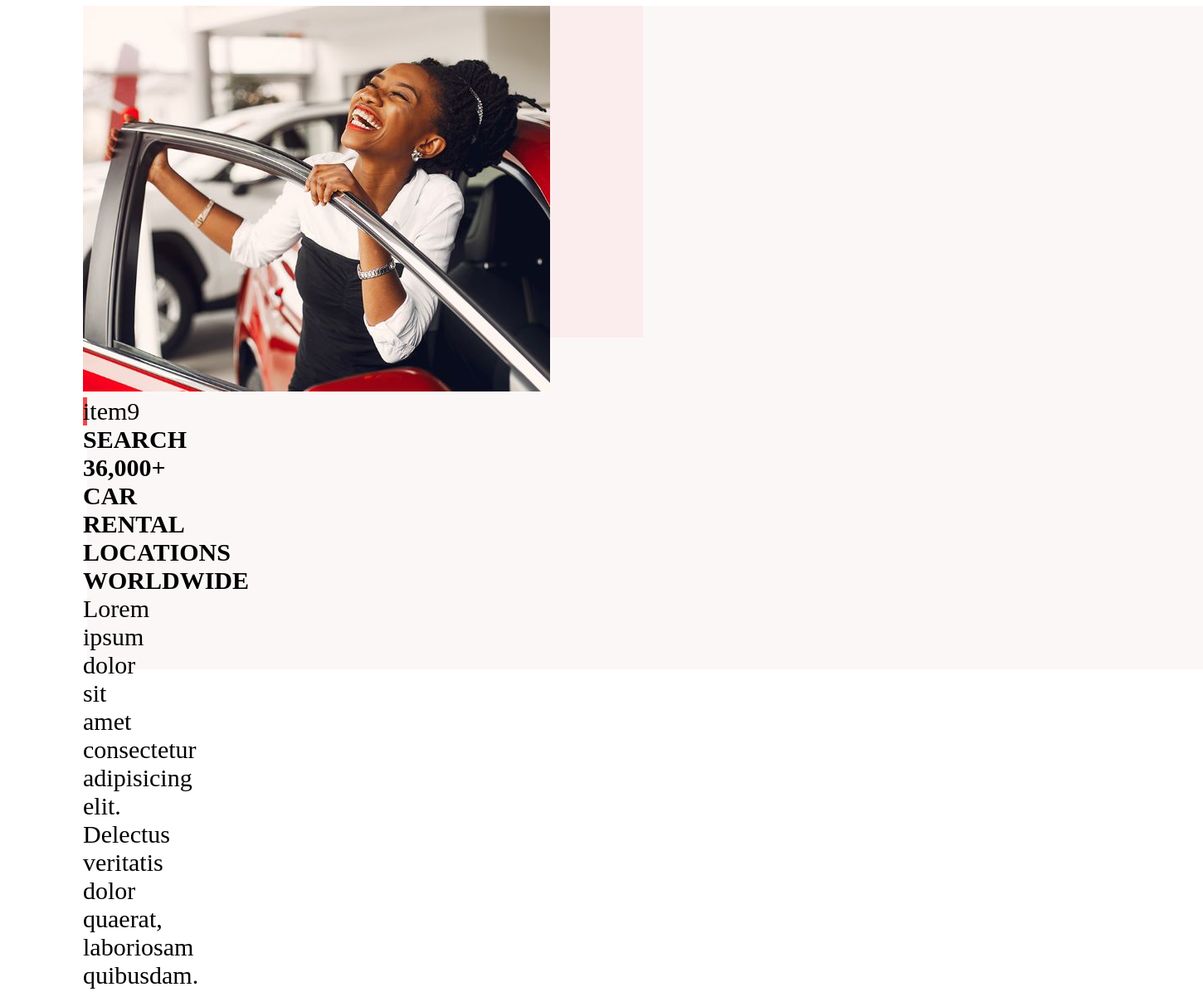
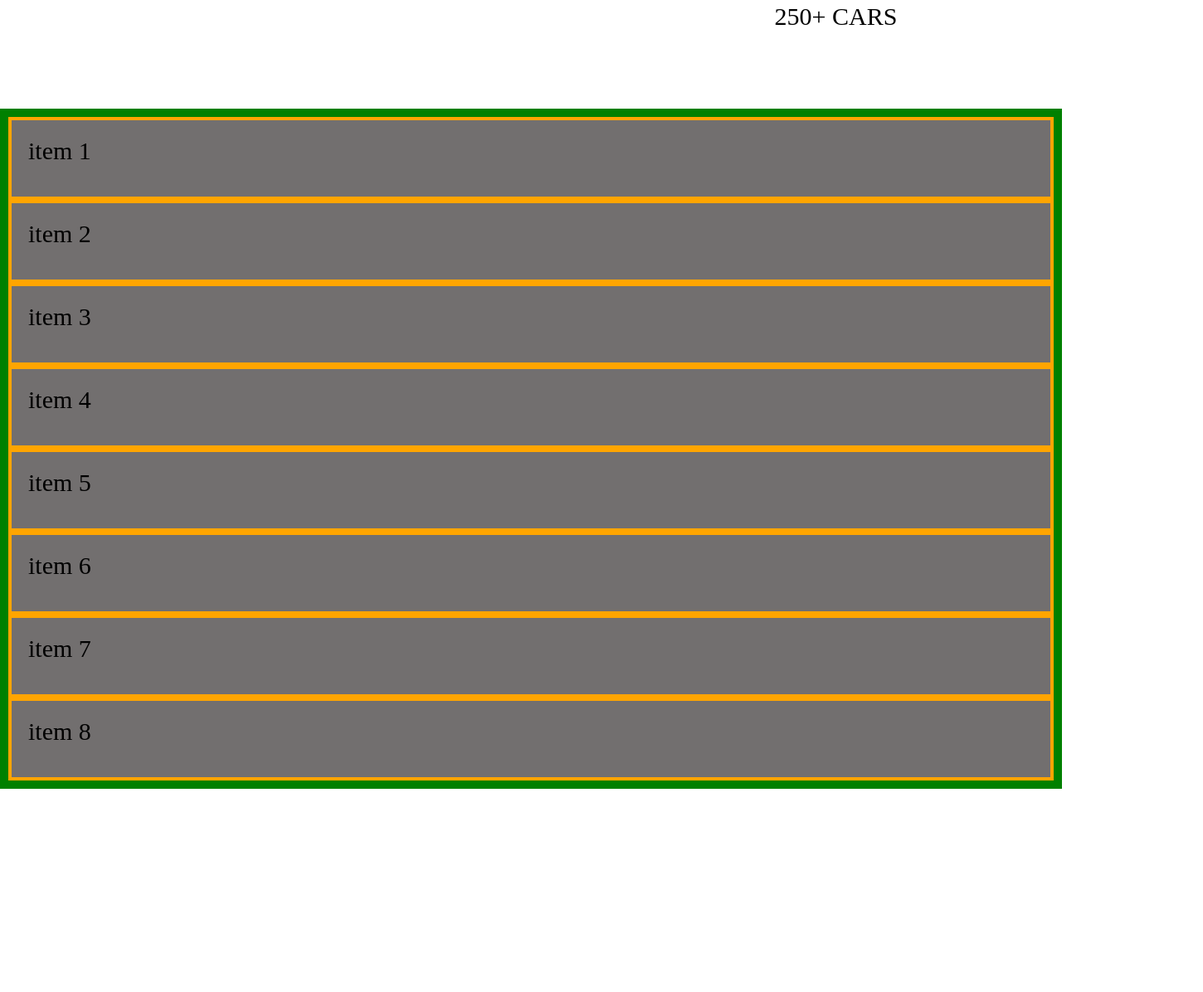
Before and after one commit to KyleWashington73/media-sass-project, a plain HTML site: page index.html in a window 1280 px wide. Shown: the part 1906-3102 px from the top of the page at 83% size, 1450 px wide, since content can reach past the window. After the commit the page ends 2857 px from the top, so only its background shows below. Drawn offline with Linux system fonts and the light colour scheme.

Commit message:
fresh start!

```diff
--- a/SASS/style.scss
+++ b/SASS/style.scss
@@ -7,11 +7,11 @@ body {
 * {
     margin: 0px;
     padding:0px;
-    box-sizing: border-box;
+    box-sizing: content-box;
     font-size: 30px;
 }
 // Container 1 //
-.container-1 > img {
+.grid-container-1 > img {
 width: 45em;
 }
 // Container 2 //
@@ -116,56 +116,49 @@ width: 45em;
    background-color: white;
 }
 
-
-
 // Container 4 //
 .grid-container-4 {
+   height: 100vh;
+   border: 10px solid green;
    display: grid;
-   grid-template-columns: 1fr 1fr 1fr 1fr 1fr 1fr 1fr 1fr 1fr;
-   grid-template-rows: 1fr 1fr 1fr 1fr 1fr 1fr 1fr 1fr 1fr;
-   height: 800px;
-   width: auto;
-   background-color: white;
-   border: 10px solid black;
+   margin: 0px;
+   padding: 0px;
 }
 
- .grid-item8 {
-   grid-column-start: 1;
-   grid-column-end: 4;
-   grid-row-start: 1;
-   grid-row-end: 4;
-   background-color: white;
-   margin-right: 670px;
+.grid-item-A {
+   background-color: rgb(114, 111, 111);
+   border: 4px solid orange;
+   padding: 20px;
+}
+.grid-item-8 {
 
 }
 
-  .grid-item9 {
-   grid-column-start: 3;
-   grid-column-end: 5;
-   grid-row-start: 3;
-   grid-row-end: 6;
-   background-color: white;
-   margin-right: 670px;
+.grid-item-9 {
 
 }
 
-  .grid-item10 {
-   grid-column-start: 6;
-   grid-column-end: 7;
-   grid-row-start: 1;
-   grid-row-end: 5;
-   background-color: white;
-   margin-right: 670px;
+.grid-item-10 {
 
 }
 
-  .grid-item11 {
-   grid-column-start: 7;
-   grid-column-end: 8;
-   grid-row-start: 1;
-   grid-row-end: 5;
-   background-color: rgb(130, 30, 30);
-   margin-right: 670px;
+.grid-item-11 {
+
+}
+
+.grid-item-12 {
+
+}
+
+.grid-item-13 {
+
+}
+
+.grid-item-14 {
+
+}
+
+.grid-item-15 {
 
 }
 
@@ -215,7 +208,7 @@ width: 45em;
          grid-column-end: 5;
          grid-row-start: 2;
          grid-row-end: 5;
-         margin-right: 0px;
+         margin-right: 600px;
          background-color: rgb(6, 5, 5);
       }
 
@@ -285,7 +278,9 @@ width: 45em;
          grid-column-end: 8;
          grid-row-start: 1;
          grid-row-end: 4;
+         text-align: center;
          background-color: white;
+
    }
 
       .grid-item6 {
@@ -293,7 +288,9 @@ width: 45em;
          grid-column-end: 9;
          grid-row-start: 1;
          grid-row-end: 4;
+         text-align: center;
          background-color: white;
+
    }
 
       .grid-item7 {
@@ -301,65 +298,8 @@ width: 45em;
          grid-column-end: 10;
          grid-row-start: 1;
          grid-row-end: 4;
+         text-align: center;
          background-color: white;
    }
-
+   }
    //  container4  //
-      .grid-container-4 {
-         display: grid;
-         grid-template-columns: 1fr 1fr 1fr 1fr;
-         grid-template-rows: 1fr 1fr 1fr 1fr;
-         width: 45em;
-         height: 800px;
-         margin-left: 100px;
-         margin-top: 150px;
-         border: 0px solid rgb(13, 9, 9);
-         background-color: rgb(252, 247, 247);
-      }
-
-      .grid-item8 {
-         grid-column-start: 1;
-         grid-column-end: 3;
-         grid-row-start: 1;
-         grid-row-end: 3;
-         background-color: rgb(251, 237, 237);
-         margin-right:0px;
-
-      }
-
-      .grid-item9 {
-         grid-column-start: 2;
-         grid-column-end: 4;
-         grid-row-start: 2;
-         grid-row-end: 4;
-         background-color: rgb(243, 70, 70);
-         text-align: center;
-      }
-
-      .grid-item10 {
-         grid-column-start: 3;
-         grid-column-end: 9;
-         grid-row-start: 7;
-         grid-row-end: 9;
-         background-color: white;
-         text-align: center;
-      }
-
-      .grid-item11 {
-         grid-column-start: 7;
-         grid-column-end: 8;
-         grid-row-start: 1;
-         grid-row-end: 5;
-         background-color: white;
-         text-align: center;
-      }
-
-      .grid-item12 {
-         grid-column-start: 7;
-         grid-column-end: 8;
-         grid-row-start: 1;
-         grid-row-end: 5;
-         background-color: white;
-         text-align: center;
-      }
-   }
--- a/index.html
+++ b/index.html
@@ -9,7 +9,7 @@
 </head>
 <body>
   <!-- First Body Container -->
-<div class="container-1">
+<div class="grid-container-1">
     <img src="./img/cool-stang-photo.jpg" alt="">
 </div>
   <!-- Second Body Container -->
@@ -30,16 +30,32 @@
 </div>
 </section>
 <!-- Fourth Body Container -->
-<section class="border">
 <div class="grid-container-4">
-  <div class="grid-item grid-item8"><img src="./img/girl-in-car-photo2.jpg" alt=""><div>
-  <div class="grid-item grid-item9">item9</div>
-  <div class="grid-item grid-item10"><h3>SEARCH 36,000+ CAR <br> RENTAL LOCATIONS <br> WORLDWIDE</h3><p>Lorem ipsum dolor sit amet <br> consectetur adipisicing elit. Delectus veritatis <br> dolor quaerat, laboriosam quibusdam.</p><button type="button" class="button">FIND CAR DEALS</button></div>
-  <div class="grid-item grid-item11"><h5>CAR RENTAL</h5><h4>Service</h4><p>A regular service schedule can help keep your car running at <br> it's best. A regular service schedule can help keep your car running at it's best.</p></div>
-  <div class="grid-item grid-item12" ><img src="./img/girl-in-car-photo1.jpg" alt=""></div>
+  <div class="grid-item-A grid-item-8">
+    item 1
+  </div>
+  <div class="grid-item-A grid-item-9">
+    item 2
+  </div>
+  <div class="grid-item-A grid-item-10">
+    item 3
+  </div>
+  <div class="grid-item-A grid-item-11">
+    item 4
+  </div>
+  <div class="grid-item-A grid-item-12">
+    item 5
+  </div>
+  <div class="grid-item-A grid-item-13">
+    item 6
+  </div>
+  <div class="grid-item-A grid-item-14">
+    item 7
+  </div>
+  <div class="grid-item-A grid-item-15">
+    item 8
+  </div>
 </div>
-</section>
-
 
 </body>
 </html>
```
Also changed, not shown: SASS/style.css, 2 other files. Lines whose indentation alone changed are shown as unchanged.
